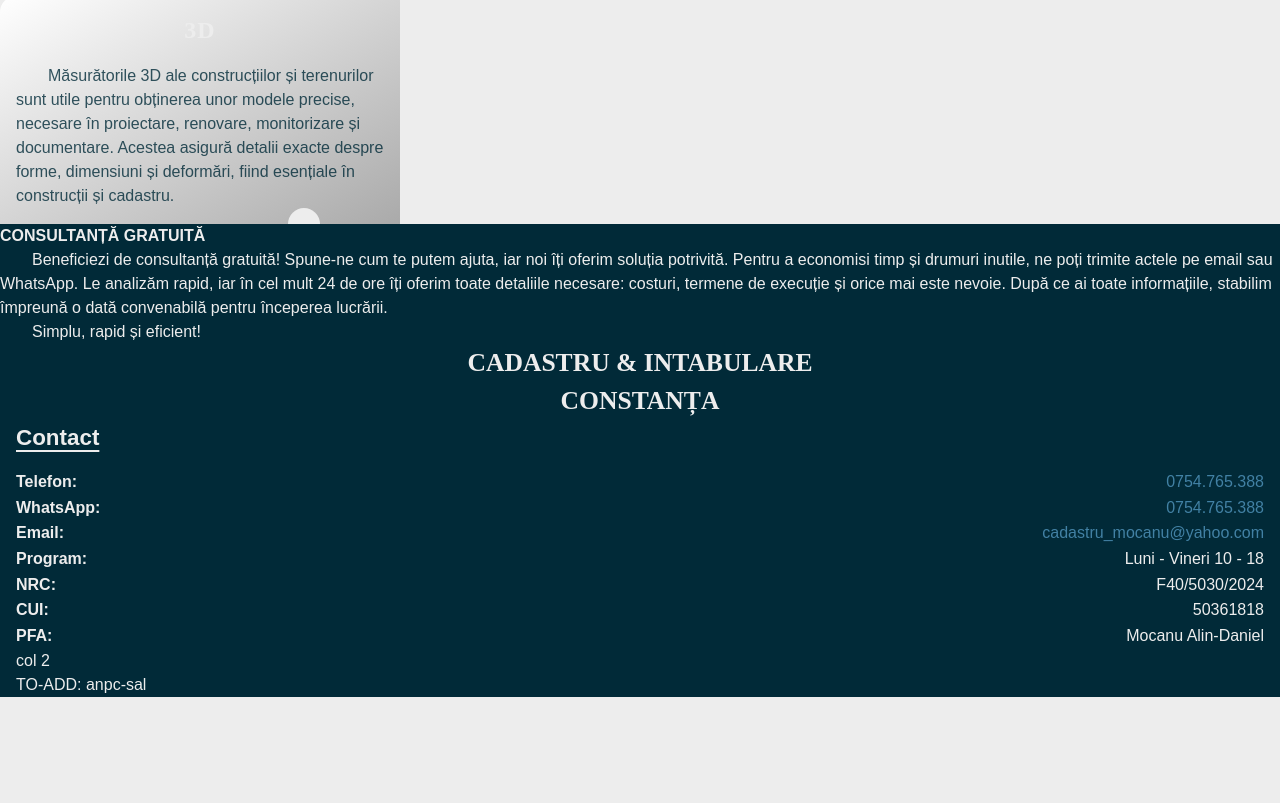
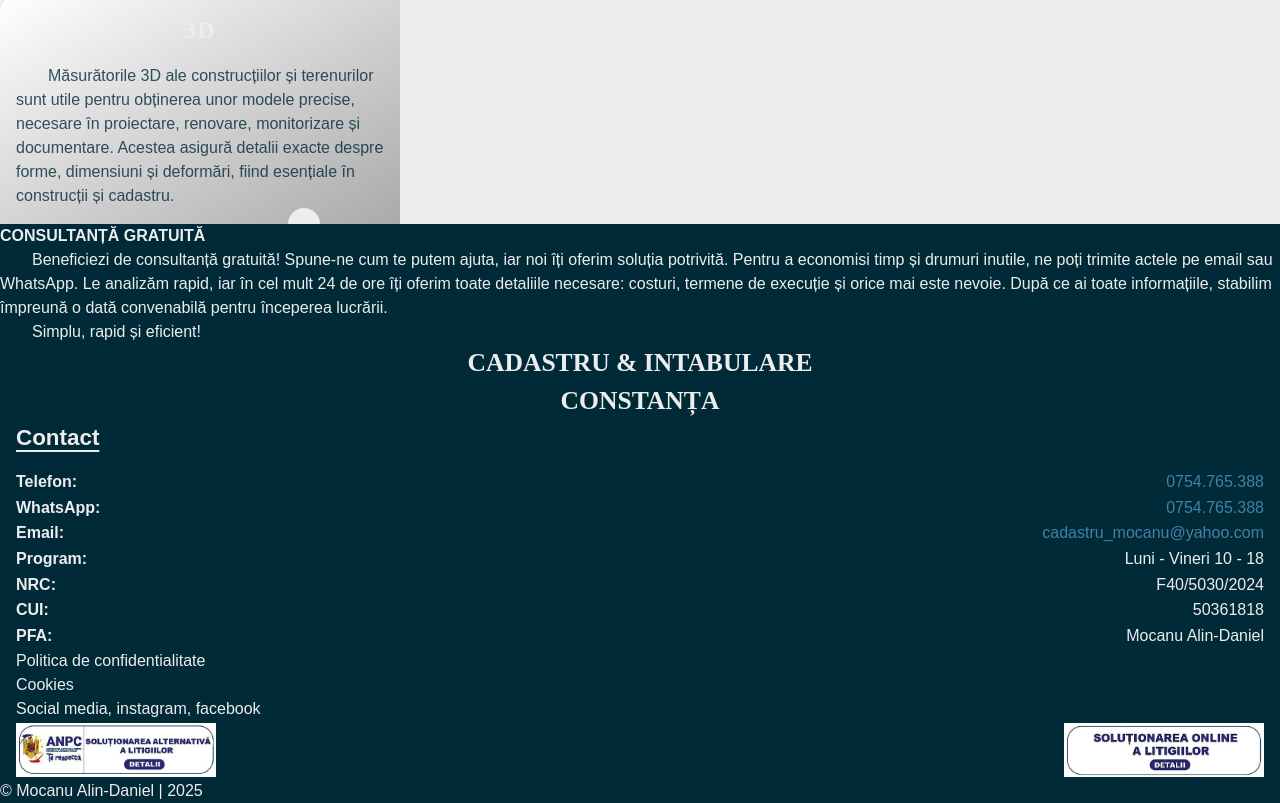
Before and after one commit to MocanuAlinD/cadastrumad, a Next.js app: page / in a window 1280 px wide. Shown: the part 1689-2492 px from the top of the page. Before the commit the page ends 2386 px from the top, so only its background shows below. Built offline with nearby package versions, Linux system fonts and the light colour scheme; a web font is replaced by a local one.

Commit message:
Footer added anpc

```diff
--- a/src/components/Footer/index.tsx
+++ b/src/components/Footer/index.tsx
@@ -1,12 +1,18 @@
 import React from "react";
 import styles from "./footer.module.css";
+import Image from "next/image";
+import Link from "next/link";
 
 const Footer = () => {
   const footerColumn = `${styles.footerColumn} + " w-[100%] h-fit md:max-w-[30rem] my-[2rem] py-8 flex flex-col items-center lg:items-start`;
 
   return (
     <div className="flex flex-col items-center justify-around border-t border-[var(--background)]">
-      <h2 className={styles.title + " my-12"}>CADASTRU & INTABULARE< br/>CONSTANȚA</h2>
+      <h2 className={styles.title + " my-12"}>
+        CADASTRU & INTABULARE
+        <br />
+        CONSTANȚA
+      </h2>
       <div className="w-full flex flex-col items-center lg:items-start lg:flex-row justify-around">
         <div className={footerColumn}>
           <h3>Contact</h3>
@@ -15,12 +21,18 @@ const Footer = () => {
           </div>
           <div>
             <span>WhatsApp: </span>&emsp;
-            <a aria-label="Chat on WhatsApp" href="https://wa.me/+40754765388?text=Bună%20ziua!%20Sunt%20interesat%20de%20" >
+            <a
+              aria-label="Chat on WhatsApp"
+              href="https://wa.me/+40754765388?text=Bună%20ziua!%20Sunt%20interesat%20de%20"
+            >
               0754.765.388
             </a>
           </div>
           <div>
-            <span>Email: </span>&emsp;<a href="mailto:cadastru_mocanu@yahoo.com">cadastru_mocanu@yahoo.com</a>
+            <span>Email: </span>&emsp;
+            <a href="mailto:cadastru_mocanu@yahoo.com">
+              cadastru_mocanu@yahoo.com
+            </a>
           </div>
           <div>
             <span>Program: </span>&emsp; Luni - Vineri 10 - 18
@@ -35,9 +47,33 @@ const Footer = () => {
             <span>PFA: </span>&emsp; Mocanu Alin-Daniel
           </div>
         </div>
-        <div className={footerColumn}>col 2</div>
-        <div className={footerColumn}>TO-ADD: anpc-sal</div>
+        <div className={footerColumn}>
+          <p>Politica de confidentialitate</p>
+          <p>Cookies</p>
+          <p>Social media, instagram, facebook</p>
+        </div>
+        <div className={footerColumn}>
+          <div className="flex flex-col gap-4">
+            <Link href="https://anpc.ro/ce-este-sal">
+              <Image
+                src="/anpc-sal_01.jpg"
+                width="200"
+                height="0"
+                alt="anpc-sal"
+              />
+            </Link>
+            <Link href="https://ec.europa.eu/consumers/odr">
+            <Image
+              src="/anpc-sal_02.jpg"
+              width="200"
+              height="0"
+              alt="anpc-sal"
+              />
+              </Link>
+          </div>
+        </div>
       </div>
+      <p className='py-8 mb-4'>© Mocanu Alin-Daniel | 2025</p>
     </div>
   );
 };
```
Also changed, not shown: public/anpc-sal_01.jpg (added), public/anpc-sal_02.jpg (added).
